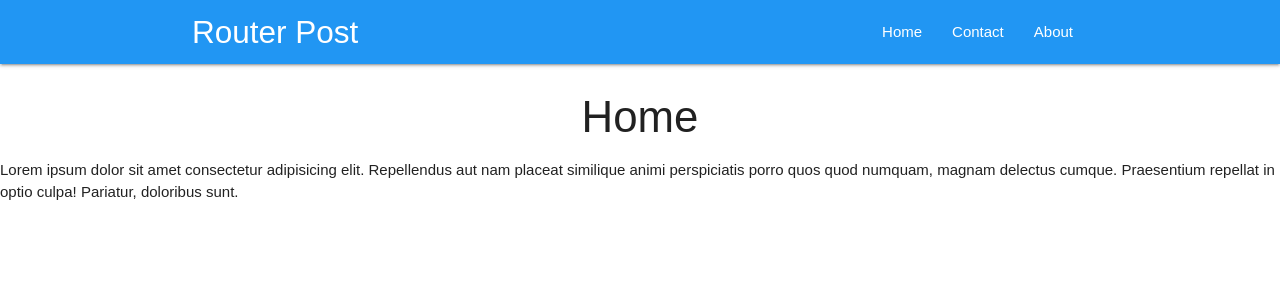
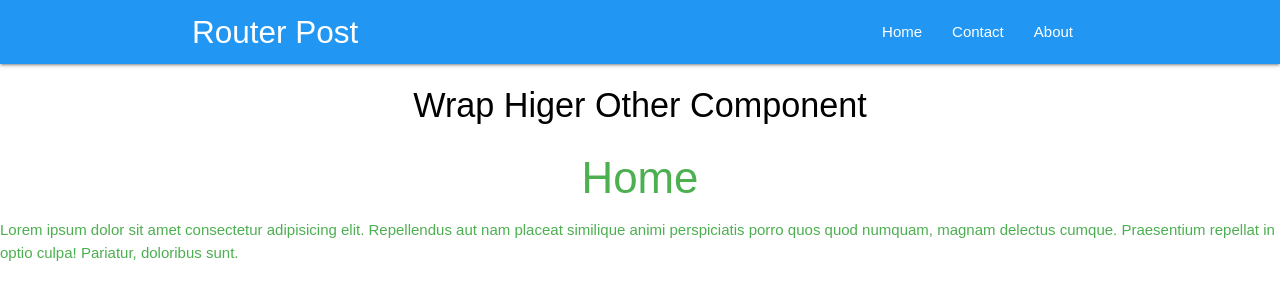
Before and after one commit to GeloUno/RouterReact, a React (Create React App) app: page / in a window 1280 px wide. Shown: the top 300 px of the page. Built offline with nearby package versions, Linux system fonts and the light colour scheme.

Commit message:
Project-> add higher other component as name rainbow.js. Rainbow.js teake home component and wrap className as random color text and wrap some text. Home.js wrap Rainbow.

```diff
--- a/src/Component/Home.js
+++ b/src/Component/Home.js
@@ -1,4 +1,5 @@
 import React from "react";
+import Rainbow from '../HigherOtherComponent/Rainbow'
 
 const Home = () => {
   return (
@@ -13,4 +14,4 @@ const Home = () => {
     </div>
   );
 };
-export default Home;
+export default Rainbow(Home);
--- /dev/null
+++ b/src/HigherOtherComponent/Rainbow.js
@@ -0,0 +1,21 @@
+import React from "react";
+
+const Rainbow = (Wraapped) => {
+
+    const colorS = ['red', 'blue', 'black', 'pink', 'green','purple','amber','teal','cyan','grey','brown'];
+    const randomColor = colorS[Math.floor(Math.random() * colorS.length)];
+    const classColor = [randomColor + '-text'];
+    console.log(classColor);
+
+  return (props)=> {
+      return(
+
+        <div className={classColor}>
+          <div><h4 className="center black-text">Wrap Higer Other Component</h4></div>
+      <Wraapped {...props} />
+    </div>)
+
+      }
+
+};
+export default Rainbow
```
